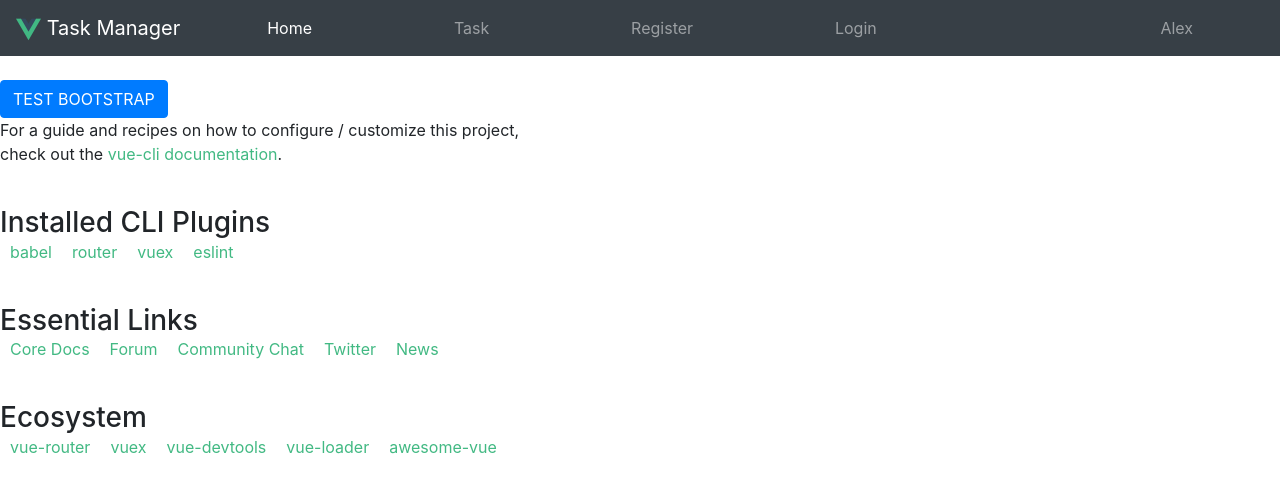
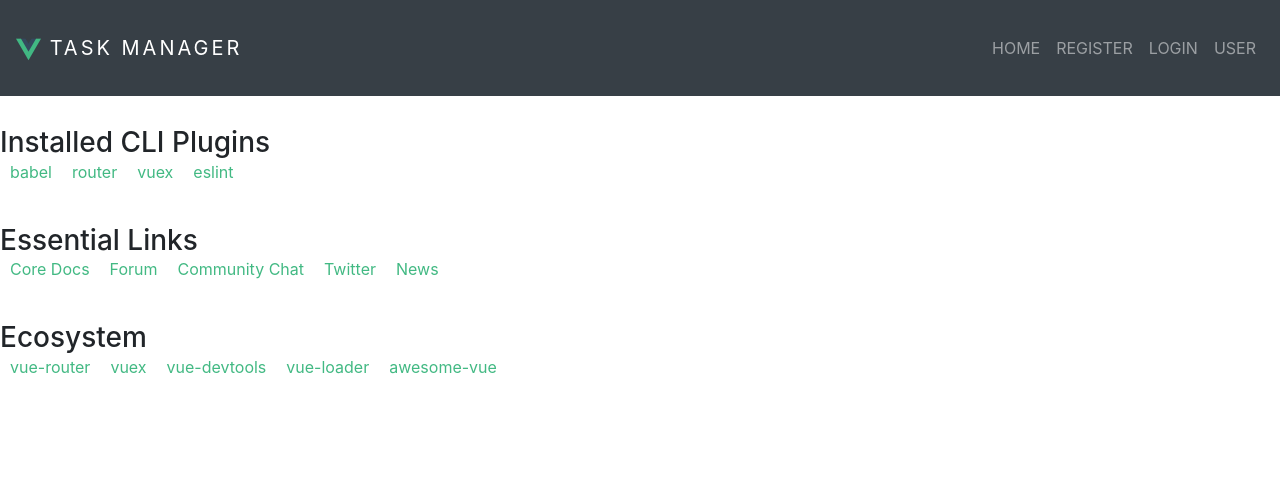
Before and after one commit to ZeroCurse/aarcher-mevn-task-app, a Vue app: page / in a window 1280 px wide. Shown: the top 492 px of the page. Built offline with nearby package versions, Linux system fonts and the light colour scheme.

Commit message:
style: update for responsive menu

```diff
--- a/src/assets/css/style.css
+++ b/src/assets/css/style.css
@@ -1,7 +1,20 @@
-.hello {
+/* .hello {
   padding-top: 5em;
-}
+} */
 
 .custom-bg-dark {
   background-color: #373f46 !important;
 }
+
+nav.navbar {
+  height: 6rem;
+}
+
+a.navbar-brand {
+  text-transform: uppercase;
+  letter-spacing: 3px;
+}
+
+li.nav-item a {
+  text-transform: uppercase;
+}
--- a/src/components/Navbar.vue
+++ b/src/components/Navbar.vue
@@ -1,30 +1,43 @@
 <template>
     <header>
         <nav class="navbar navbar-expand-md navbar-dark fixed-top custom-bg-dark">
-      <a class="navbar-brand" href="#">
-        <img style="max-height:25px" src="../assets/logo.png" /> Task Manager
-        </a>
-      <!-- <button class="navbar-toggler" type="button" data-toggle="collapse" data-target="#navbarCollapse" aria-controls="navbarCollapse" aria-expanded="false" aria-label="Toggle navigation">
-      </button> -->
+            <router-link to="/" class="navbar-brand">
+                <img style="max-height:25px;" src="../assets/logo.png" /> Task Manager
+            </router-link>
+            <button class="navbar-toggler" type="button" data-toggle="collapse" data-target="#navbarCollapse" aria-controls="navbarCollapse"
+                aria-expanded="false" aria-label="Toggle navigation">
+                <span class="navbar-toggler-icon"></span>
+            </button>
             <div class="collapse navbar-collapse" id="navbarCollapse">
-      <ul id="menu-main-nav" class="navbar-nav nav-fill w-100">
-        <li class="nav-item active">
-          <a class="nav-link" href="#">Home <span class="sr-only">(current)</span></a>
+                <ul class="navbar-nav ml-auto">
+                    <li class="nav-item">
+                        <router-link to="/" class="nav-link" exact>
+                            Home
+                        </router-link>
+                    </li>
+                    <li v-if="$store.state.isLoggedIn" class="nav-item">
+                        <router-link to="/tasks" class="nav-link" exact>
+                            Tasks
+                        </router-link>
+                    </li>
+                    <li v-if="!$store.state.isLoggedIn" class="nav-item">
+                        <router-link to="/register" class="nav-link" exact>
+                            Register
+                        </router-link>
+                    </li>
+                    <li v-if="!$store.state.isLoggedIn" class="nav-item">
+                        <router-link to="/login" class="nav-link" exact>
+                            Login
+                        </router-link>
+                    </li>
+                    <li v-if="$store.state.isLoggedIn" class="nav-item">
+                        <a v-on:click.prevent="logout()" class="nav-link" href="#">Logout</a>
                     </li>
                     <li class="nav-item">
-          <a class="nav-link" href="#">Task</a>
-        </li>
-        <li class="nav-item">
-          <a class="nav-link" href="#">Register</a>
-        </li>
-        <li class="nav-item">
-          <a class="nav-link" href="#">Login</a>
-        </li>
-        <li class="nav-item">
-          <a class="nav-link" href="#"></a>
-        </li>
-        <li class="nav-item">
-          <a class="nav-link" href="#">Alex</a>
+                        <!-- Display the current user's username in the navbar -->
+                        <a class="nav-link" href="#">
+                            {{ this.$store.state.username ? this.$store.state.username : 'User' }}
+                        </a>
                     </li>
                 </ul>
             </div>
```
Lines whose indentation alone changed are shown as unchanged.
